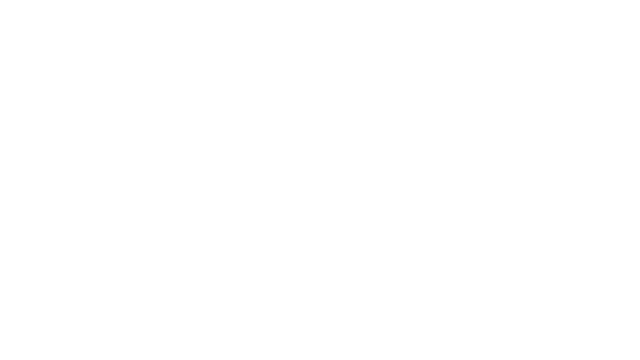
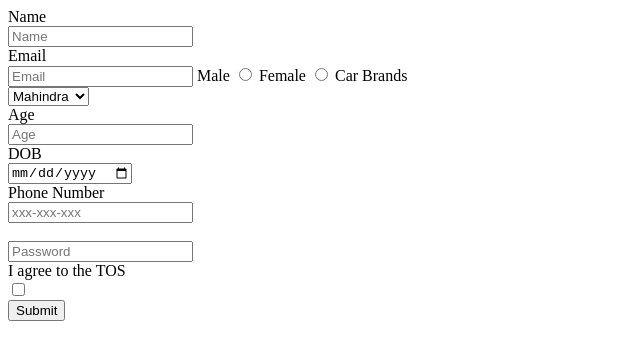
Before and after one commit to acciojob/car-insurance-form-Md-Shahzadah-Sattar, a website: page main.html in a window 1280 px wide. Shown: the whole page, without its empty margins (0-640 px from the left). Drawn offline with Linux system fonts and the light colour scheme.

Commit message:
created a submission

```diff
--- a/main.html
+++ b/main.html
@@ -8,6 +8,35 @@
 
 <body>
 	<!-- the entire body must be written by student -->
+	<form method= "post">
+		<label for="name">Name</label>
+		<br><input type ="text" id="name" required placeholder="Name"></br>
+		<label for="email">Email</label>
+	<br><input type ="email" id="email"  required placeholder="Email">
+	<label for="gender_m">Male</label>
+<input type="radio" id="gender_m" name="gender" value="Male" required>
+<label for="gender_f">Female</label>
+<input type="radio" id="gender_f" name="gender" value="Female" required>
+		 <label for="cars">Car Brands</label>
+  <br>  <select id="cars" required>
+        <!-- Add your options here -->
+	<option>Mahindra</option>
+	<option>Mercedes</option>
+	<option>Tata</option>
+		 </select>
+	<br>	<label for="age">Age</label>
+		<br><input type ="number" id="age" required placeholder="Age"></br>
+	<label for="dob">DOB</label>
+		<br><input type ="date" id="dob" required ></br>
+		<label for="tel">Phone Number</label>
+		<br><input type ="tel" id="tel" placeholder="xxx-xxx-xxx" ></br>
+	<label for="password"></label>
+		<br><input type ="password" id="password" required placeholder="Password"></br>
+	<label for="tos">I agree to the TOS</label>
+		<br><input type ="checkbox" id="tos" required></br>
+		 <button type="submit">Submit</button>
+</form>
+	</form>
     <script type="text/javascript" src="./script.js">
 </script>
 
```
